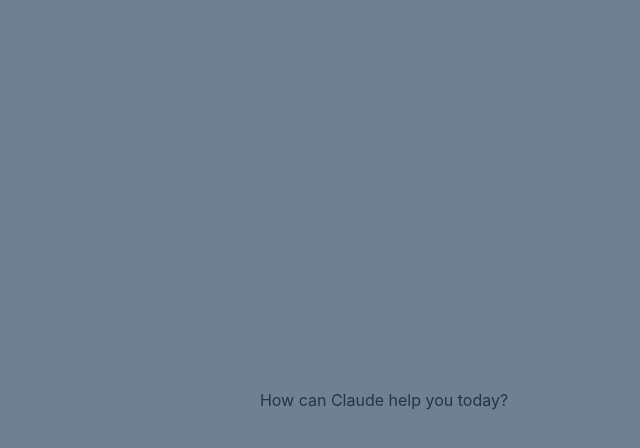
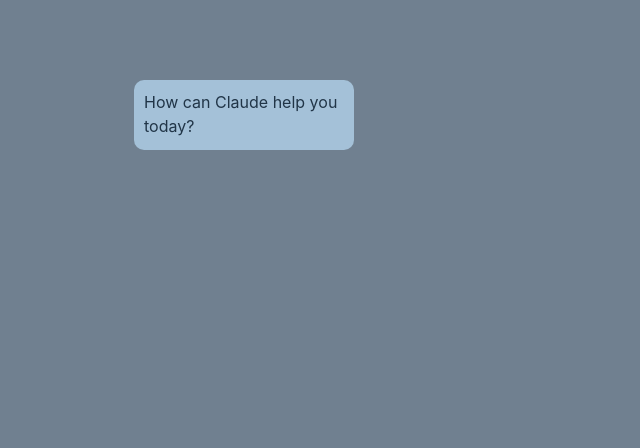
Before and after one commit to joeyskuo/irregular-gpt, a React (Vite) app: page / in a window 1280 px wide. Shown: the top 448 px of the page, without its empty margins (256-896 px from the left). Built offline with nearby package versions, Linux system fonts and the light colour scheme; no server answers.

Commit message:
Message padding, rounded borders, and justify

```diff
--- a/src/components/chatContainer/ChatContainer.css
+++ b/src/components/chatContainer/ChatContainer.css
@@ -14,3 +14,28 @@
     height: 100%;
     width: 100%;
 }
+
+.message-container {
+    width: 500px;
+    height: 80%;
+
+    padding: 25px;
+}
+
+.message {
+    height: 50px;
+    width: 200px;
+
+    border-radius: 10px;
+    padding: 10px;
+}
+
+.message--user {
+    align-self: right;
+    background-color: rgb(76, 187, 150);
+}
+
+.message--assistant {
+    align-self: start;
+    background-color: rgb(164, 193, 216);
+}
```
